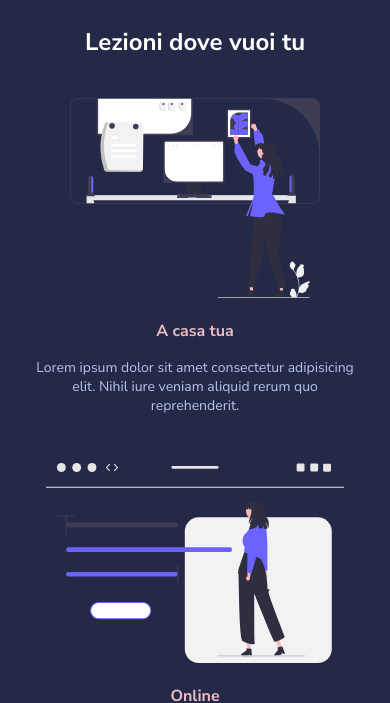
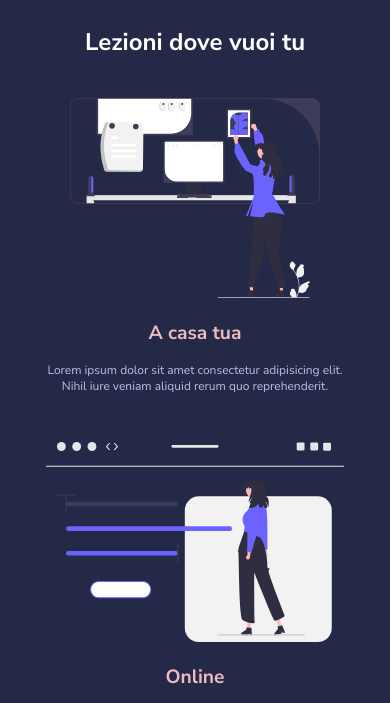
Before and after one commit to michelecanini/html-css-resp-wannabe, a plain HTML site: page index.html in a window 390 px wide. Shown: the part 113-816 px from the top of the page. Drawn offline with Linux system fonts and the light colour scheme.

Commit message:
font and margin correction

```diff
--- a/css/style.css
+++ b/css/style.css
@@ -136,14 +136,6 @@ TABLET
     .container{
         width: 100%;
     }
-
-    h2{
-        font-size: 1.5rem;
-    }
-
-    h3{
-        font-size: 1rem;
-    }
 }
 
 /*
@@ -190,10 +182,10 @@ MOBILE
     }
 
     h3{
-        font-size: 1rem;
+        font-size: 1.2rem;
     }
 
     p{
-        font-size: 14px;
+        font-size: 12px;
     }
 }
--- a/index.html
+++ b/index.html
@@ -98,7 +98,7 @@
                                     alt="Ibizia subito a scrivere codice"
                                 />
                                 <h3 class="title">Programma</h3>
-                                <p class="text mb3rem">
+                                <p class="text">
                                     Lorem ipsum dolor sit amet consectetur adipisicing elit. Corrupti illum excepturi odit porro est perspiciatis dolorem nulla fugiat perferendis consectetur?
                                 </p>
                             </div>
```
